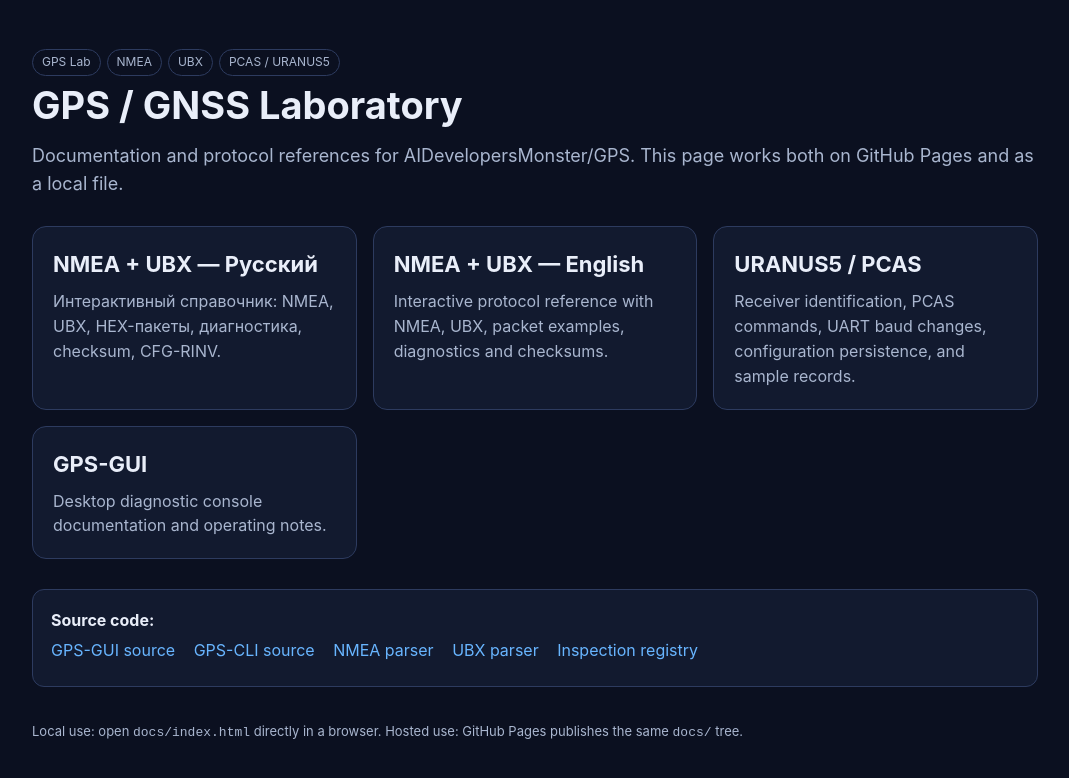
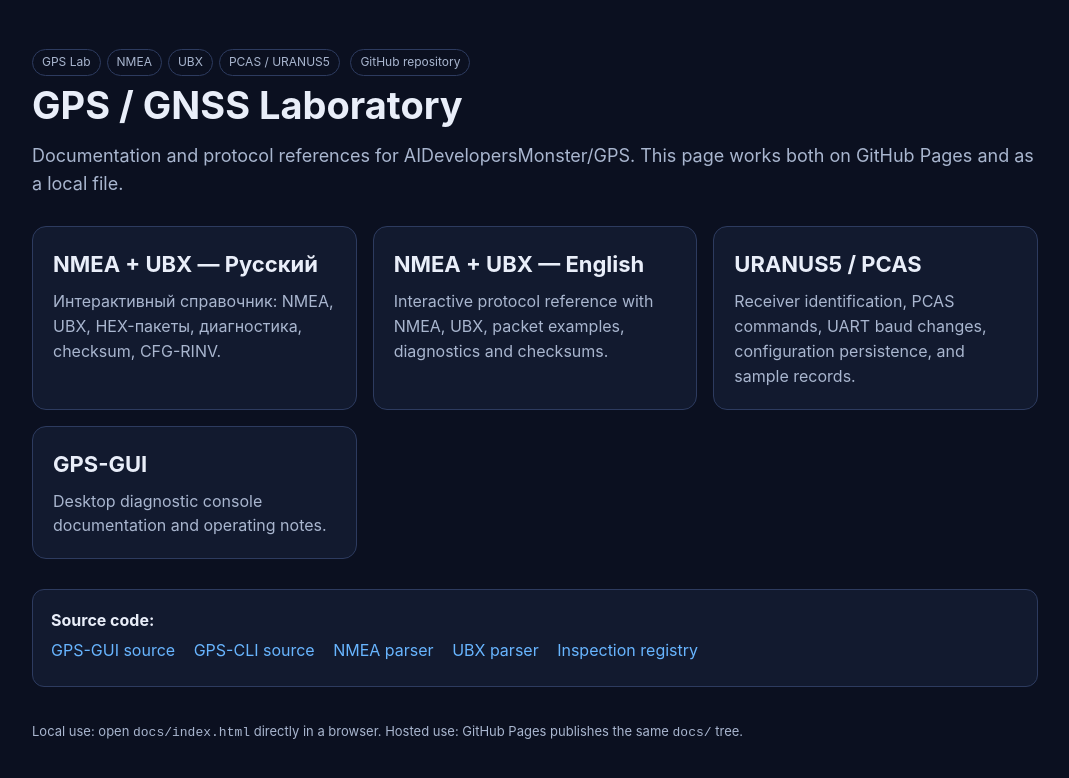
Before and after one commit to AIDevelopersMonster/GPS, a plain HTML site: page docs/index.html in a window 1280 px wide. Shown: the whole page, without its empty margins (105-1174 px from the left). Drawn offline with Linux system fonts and the light colour scheme.

Commit message:
Add GitHub repository link to docs home

```diff
--- a/docs/index.html
+++ b/docs/index.html
@@ -22,6 +22,7 @@
 <body>
 <main>
 <span class="badge">GPS Lab</span><span class="badge">NMEA</span><span class="badge">UBX</span><span class="badge">PCAS / URANUS5</span>
+<a class="badge" href="https://github.com/AIDevelopersMonster/GPS" target="_blank" rel="noopener">GitHub repository</a>
 <h1>GPS / GNSS Laboratory</h1>
 <p class="lead">Documentation and protocol references for AIDevelopersMonster/GPS. This page works both on GitHub Pages and as a local file.</p>
 
```
